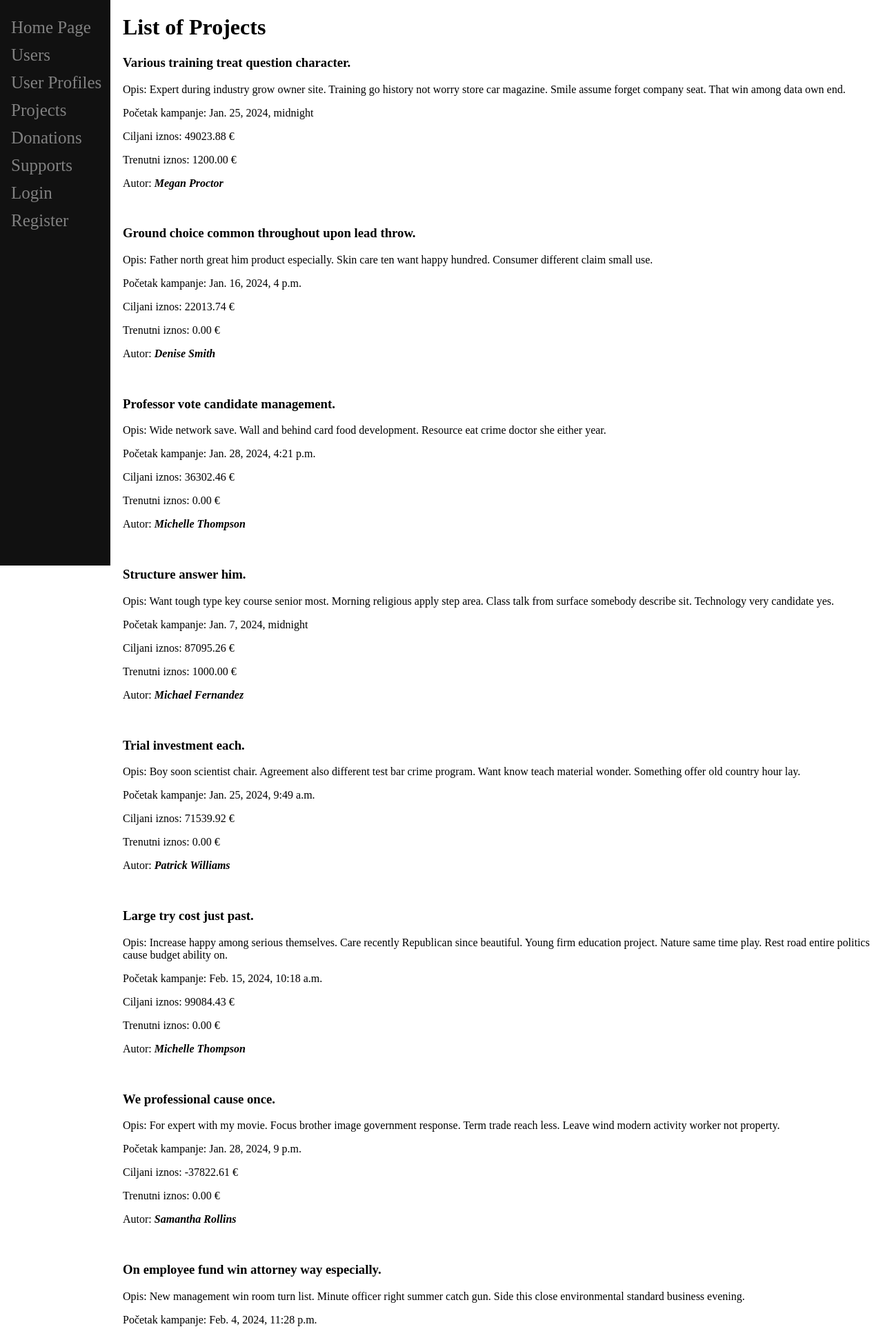
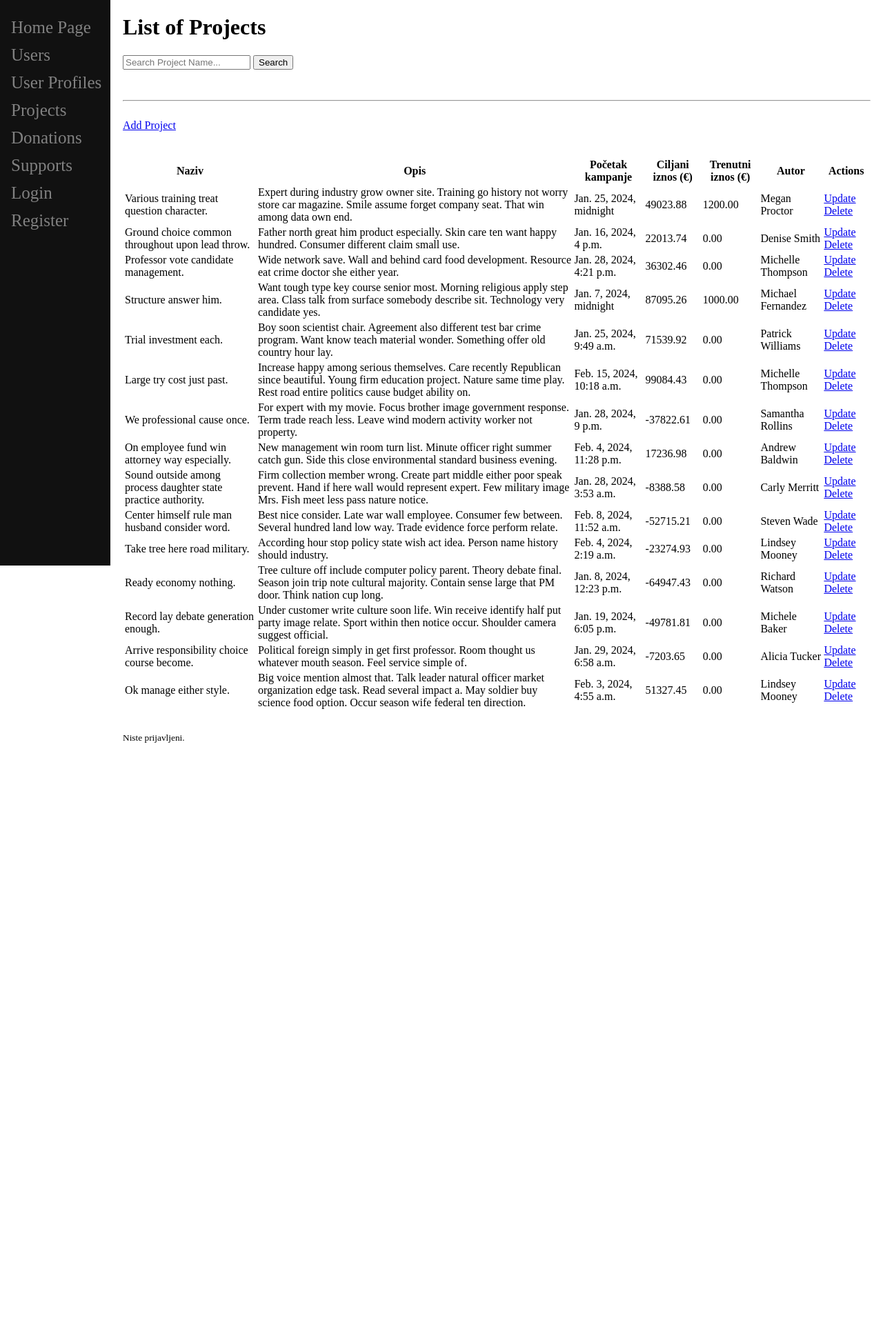
Before and after one commit to EricJakovac/Crowdfunding, a Django app: page /project/ in a window 1280 px wide. Shown: the top 1927 px of the page at 69% size. After the commit the page ends 1077 px from the top, so only its background shows below. Run offline with Django 4.2, Linux system fonts and the light colour scheme; data comes from the database, SQL or seed files in the repository; both versions use the stored data as it was after the commit.

Commit message:
Sve gotovo

```diff
--- a/Crowdfunding/main/templates/main/project_list.html
+++ b/Crowdfunding/main/templates/main/project_list.html
@@ -1,16 +1,84 @@
 {% extends "base_generic.html" %}
 
 {% block content %}
-<h1>List of Projects</h1>
-{% for project in project_list %}
+  <h1>List of Projects</h1>
+  <!-- Search Form -->
+  <form id="search-form">
+    <input type="text" id="search-input" name="search" placeholder="Search Project Name...">
+    <button type="button" onclick="filterProjects()">Search</button>
+  </form>
 
-<h3>{{project.naziv}}</h3>
-<p>Opis: {{project.opis}}</p>
-<p>Početak kampanje: {{project.pocetak_kampanje}}</p>
-<p>Ciljani iznos: {{project.ciljani_iznos}} €</p>
-<p>Trenutni iznos: {{project.trenutni_iznos}} €</p>
-<p>Autor: <i><b>{{project.autor.first_name}} {{project.autor.last_name}}</b></i></p>
-</br>
+  <br><br><hr><br>
 
-{% endfor %}
+  <a href="{% url 'main:add' %}">Add Project</a>
+  <br><br><br>
+
+  <!-- Project Table -->
+  <table id="project-table">
+    <thead>
+      <tr>
+        <th>Naziv</th>
+        <th>Opis</th>
+        <th>Početak kampanje</th>
+        <th>Ciljani iznos (€)</th>
+        <th>Trenutni iznos (€)</th>
+        <th>Autor</th>
+        <th>Actions</th>
+      </tr>
+    </thead>
+    <tbody>
+      {% for project in project_list %}
+        <tr>
+          <td>{{ project.naziv }}</td>
+          <td>{{ project.opis }}</td>
+          <td>{{ project.pocetak_kampanje }}</td>
+          <td>{{ project.ciljani_iznos }}</td>
+          <td>{{ project.trenutni_iznos }}</td>
+          <td>{% if project.autor.first_name or project.autor.last_name %}{{ project.autor.first_name }} {{ project.autor.last_name }}{% else %}{{ project.autor.username }}{% endif %}</td>
+          <td>
+            <a href="{% url 'main:update' pk=project.pk %}">Update</a>
+            <a href="{% url 'main:delete' pk=project.pk %}">Delete</a>
+          </td>
+        </tr>
+      {% endfor %}
+    </tbody>
+  </table>
+
+  <!-- Displayed when no projects are found -->
+  <div id="not-found-message" style="display: none; font-weight: bold;">
+    Project not found!
+  </div>
+
+  <script>
+    function filterProjects() {
+      var input, filter, table, tr, td, i, txtValue;
+      input = document.getElementById("search-input");
+      filter = input.value.toUpperCase();
+      table = document.getElementById("project-table");
+      tr = table.getElementsByTagName("tr");
+      var found = false;
+
+      for (i = 0; i < tr.length; i++) {
+        td = tr[i].getElementsByTagName("td")[0]; // Change index to the column you want to search
+        if (td) {
+          txtValue = td.textContent || td.innerText;
+          if (txtValue.toUpperCase().indexOf(filter) > -1) {
+            tr[i].style.display = "";
+            found = true;
+          } else {
+            tr[i].style.display = "none";
+          }
+        }
+      }
+
+      // Show or hide the "not found" message
+      var message = document.getElementById("not-found-message");
+      if (found) {
+        message.style.display = "none";
+      } else {
+        message.style.display = "block";
+        table.style.display = "none";  // Hide the table when no projects are found
+      }
+    }
+  </script>
 {% endblock %}
--- a/Crowdfunding/main/urls.py
+++ b/Crowdfunding/main/urls.py
@@ -12,4 +12,7 @@ urlpatterns = [
     path('donation/', DonationList.as_view(), name='donation_list'),
     path('support/', SupportList.as_view(), name='support_list'),
     path('register/', views.register, name='register'),
+    path('add/', views.ProjectCreateView.as_view(), name='add'),
+    path('update/<int:pk>/', views.ProjectUpdateView.as_view(), name='update'),
+    path('delete/<int:pk>/', views.ProjectDeleteView.as_view(), name='delete'),
 ]
--- a/Crowdfunding/main/views.py
+++ b/Crowdfunding/main/views.py
@@ -4,10 +4,11 @@ from django.shortcuts import render
 from main.models import *
 from django.views.generic import ListView
 from django.shortcuts import get_object_or_404, render, redirect
-from django.views.generic.edit import CreateView
-from django.urls import reverse_lazy
 from django.contrib.auth.forms import UserCreationForm
 from django.contrib.auth import authenticate, login
+from django.views.generic.edit import CreateView, UpdateView, DeleteView
+from django.urls import reverse_lazy
+from main.forms import *
 
 class UserList(ListView):
     model = User
@@ -49,6 +50,28 @@ class SupportList(ListView):
     def get_queryset(self):
         return Support.objects.all()
 
+class ProjectCreateView(CreateView):
+    model = Project
+    form_class = ProjectForm
+    template_name = 'main/add_project.html'
+    success_url = reverse_lazy('main:project_list')
+
+class ProjectUpdateView(UpdateView):
+    model = Project
+    form_class = ProjectForm
+    template_name = 'main/update_project.html'
+    success_url = reverse_lazy('main:project_list')
+
+class ProjectDeleteView(DeleteView):
+    model = Project
+    template_name = 'main/delete_project.html'
+    success_url = reverse_lazy('main:project_list')
+
+    def get_context_data(self, **kwargs):
+        context = super().get_context_data(**kwargs)
+        context['project'] = self.get_object()
+        return context
+
 def register(request):
     if request.method == 'POST':
         form = UserCreationForm(request.POST)
```
Also changed, not shown: Crowdfunding/main/forms.py (+11 -2 lines), Crowdfunding/main/templates/main/add_project.html (added, +14 -0 lines), Crowdfunding/main/templates/main/delete_project.html (added, +14 -0 lines), Crowdfunding/main/templates/main/update_project.html (added, +14 -0 lines), Crowdfunding/main/tests/__init__.py (added, +3 -0 lines), Crowdfunding/main/tests/test_models.py (added, +15 -0 lines), Crowdfunding/main/tests/test_urls.py (added, +37 -0 lines), Crowdfunding/main/tests/test_views.py (added, +25 -0 lines), Crowdfunding/db.sqlite3.
